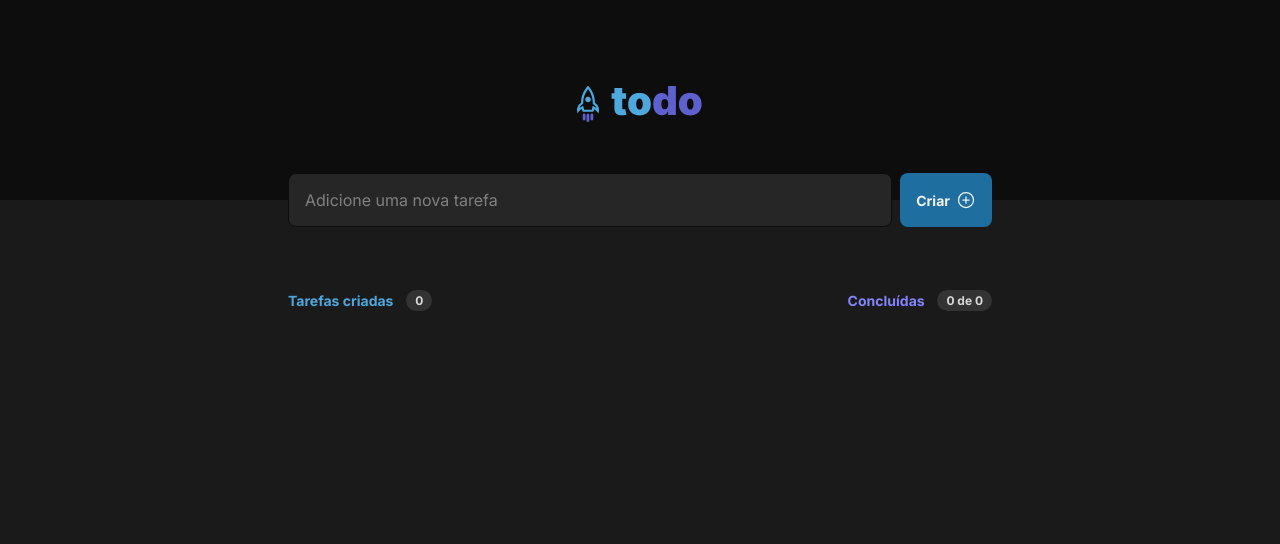
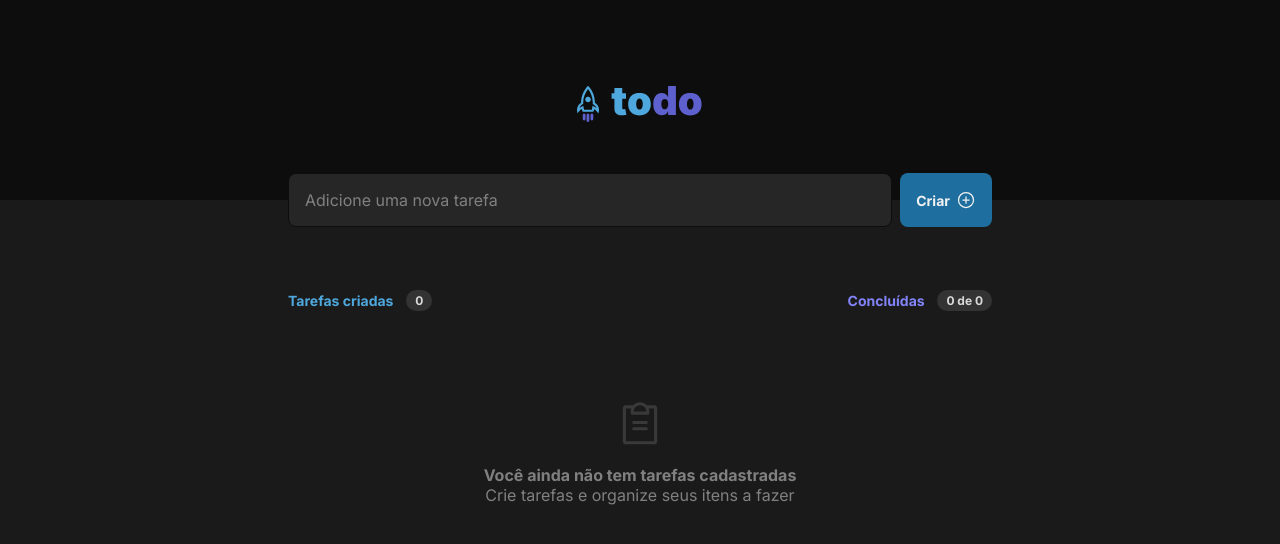
Before and after one commit to alecanutto/desafio01-to-do-app, a React (Vite) app: page / in a window 1280 px wide. Shown: the top 544 px of the page. Built offline with nearby package versions, Linux system fonts and the light colour scheme.

Commit message:
feat: add empty task list

```diff
--- a/src/components/Tasks/index.tsx
+++ b/src/components/Tasks/index.tsx
@@ -1,3 +1,4 @@
+import { ClipboardText } from '@phosphor-icons/react';
 import { ITask } from '../../App';
 import { Task } from '../Task';
 import styles from './tasks.module.css';
@@ -10,7 +11,7 @@ interface Props {
 
 export const Tasks = ({ tasks, onDelete, onComplete }: Props) => {
   const tasksQuantity = tasks.length;
-  const completedTasks = tasks.filter(task => task.isCompleted).length;
+  const completedTasks = tasks.filter((task) => task.isCompleted).length;
 
   return (
     <section className={styles.tasks}>
@@ -21,13 +22,29 @@ export const Tasks = ({ tasks, onDelete, onComplete }: Props) => {
         </div>
         <div>
           <p className={styles.textPurple}>Concluídas</p>
-          <span>{completedTasks} de {tasksQuantity}</span>
+          <span>
+            {completedTasks} de {tasksQuantity}
+          </span>
         </div>
       </header>
       <div className={styles.taskList}>
         {tasks.map((task) => (
-          <Task key={task.id} task={task} onDelete={onDelete} onComplete={onComplete} />
+          <Task
+            key={task.id}
+            task={task}
+            onDelete={onDelete}
+            onComplete={onComplete}
+          />
         ))}
+        {tasksQuantity <= 0 && (
+          <section className={styles.emptyTaskList}>
+            <ClipboardText size={50} />
+            <div>
+              <p>Você ainda não tem tarefas cadastradas</p>
+              <span>Crie tarefas e organize seus itens a fazer</span>
+            </div>
+          </section>
+        )}
       </div>
     </section>
   );
--- a/src/components/Tasks/tasks.module.css
+++ b/src/components/Tasks/tasks.module.css
@@ -43,3 +43,22 @@
   flex-direction: column;
   gap: 0.75rem;
 }
+
+.emptyTaskList {
+  margin-top: 4rem;
+  display: flex;
+  align-items: center;
+  justify-content: center;
+  flex-direction: column;
+  gap: 1rem;
+  color: var(--gray-300);
+  text-align: center;
+}
+
+.emptyTaskList svg {
+  opacity: 0.3;
+}
+
+.emptyTaskList p {
+  font-weight: 700;
+}
```
